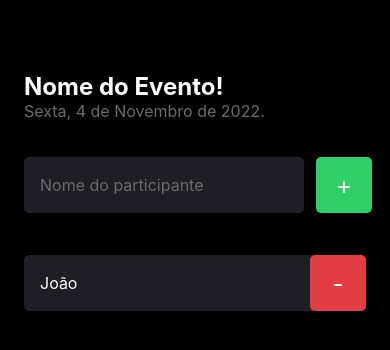
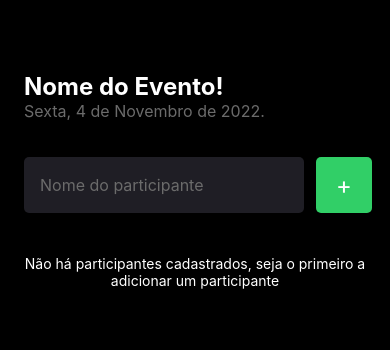
Before and after one commit to WilliamFaller/Lista-de-Participantes, a React Native app: screen / in a window 390 px wide. Shown: the top 350 px of the page. Built offline with nearby package versions, Linux system fonts and the light colour scheme.

Commit message:
App finalizado

```diff
--- a/src/screens/Home/index.tsx
+++ b/src/screens/Home/index.tsx
@@ -5,24 +5,25 @@ import { Participant } from '../../components/Participant';
 
 export default function Home() {
 
-  const [participants, setParticipants] = useState(['João']);
+  const [participants, setParticipants] = useState<string[]>([]);
+  const [participantsName, setParticipantsName] = useState('');
 
   function handleParticipantAdd() {
-    if (participants.includes('William')) {
+    if (participants.includes(participantsName)) {
       return Alert.alert('Participante existente', 'Já existe um participante na lista com esse nome.')
     }
-    setParticipants(prevState => [...prevState, 'William']);
+    setParticipants(prevState => [...prevState, participantsName]);
+    setParticipantsName('');
   }
 
   function handleParticipantRemove(name: string) {
     Alert.alert('Remover participante', `Deseja remover ${name} da lista de participantes?`, [{
       text: 'Sim',
-      onPress: () => Alert.alert('Removido com sucesso!')
+      onPress: () => setParticipants(participants.filter(participant => participant !== name))
     },
     {
       text: 'Não',
-      style: 'cancel',
-      //onPress: () => Alert.alert('Remoção cancelada!')
+      style: 'cancel'
     }
     ])
     console.log(`Você removeu ${name} da lista de participantes`);
@@ -38,6 +39,8 @@ export default function Home() {
           placeholderTextColor={'#6b6b6b'}
           style={styles.input}
           keyboardType='default'
+          onChangeText={setParticipantsName}
+          value={participantsName}
         />
         <TouchableOpacity style={styles.button} onPress={handleParticipantAdd}>
           <Text style={styles.buttonText}>+</Text>
```
